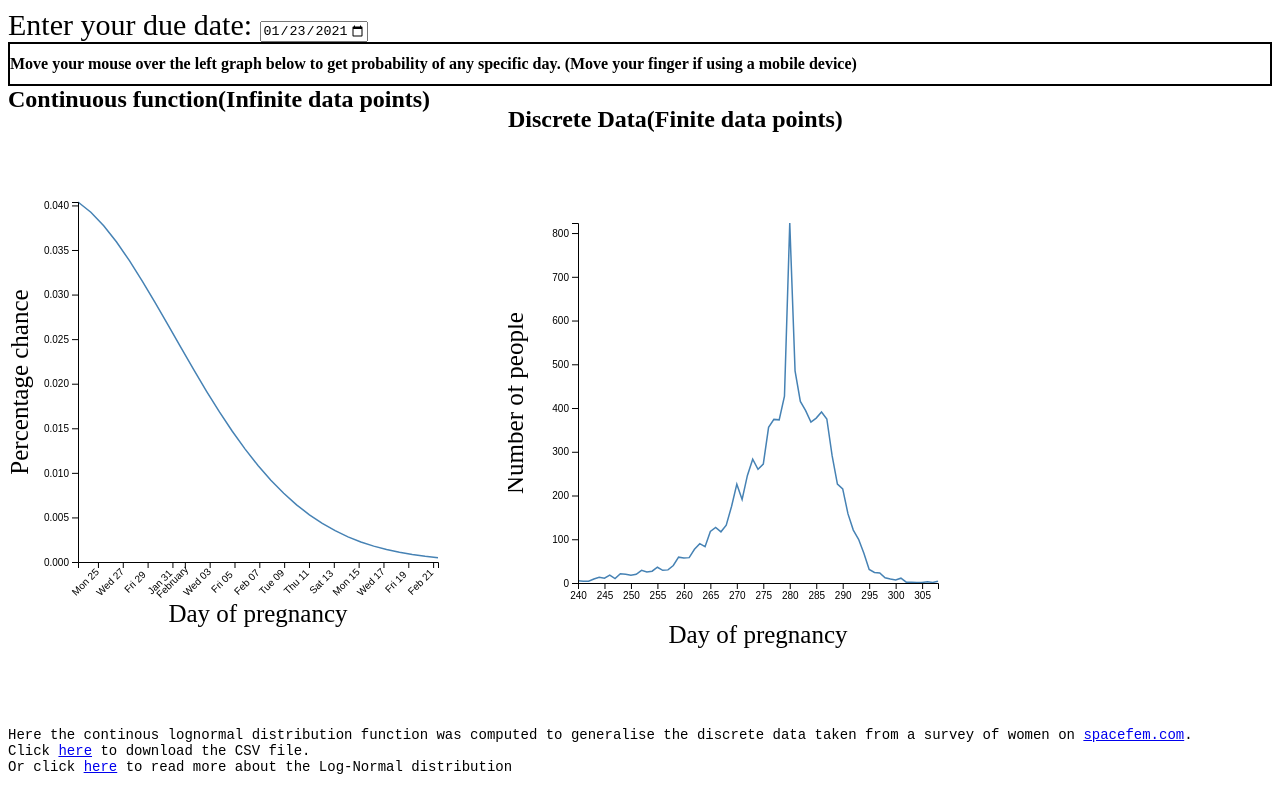
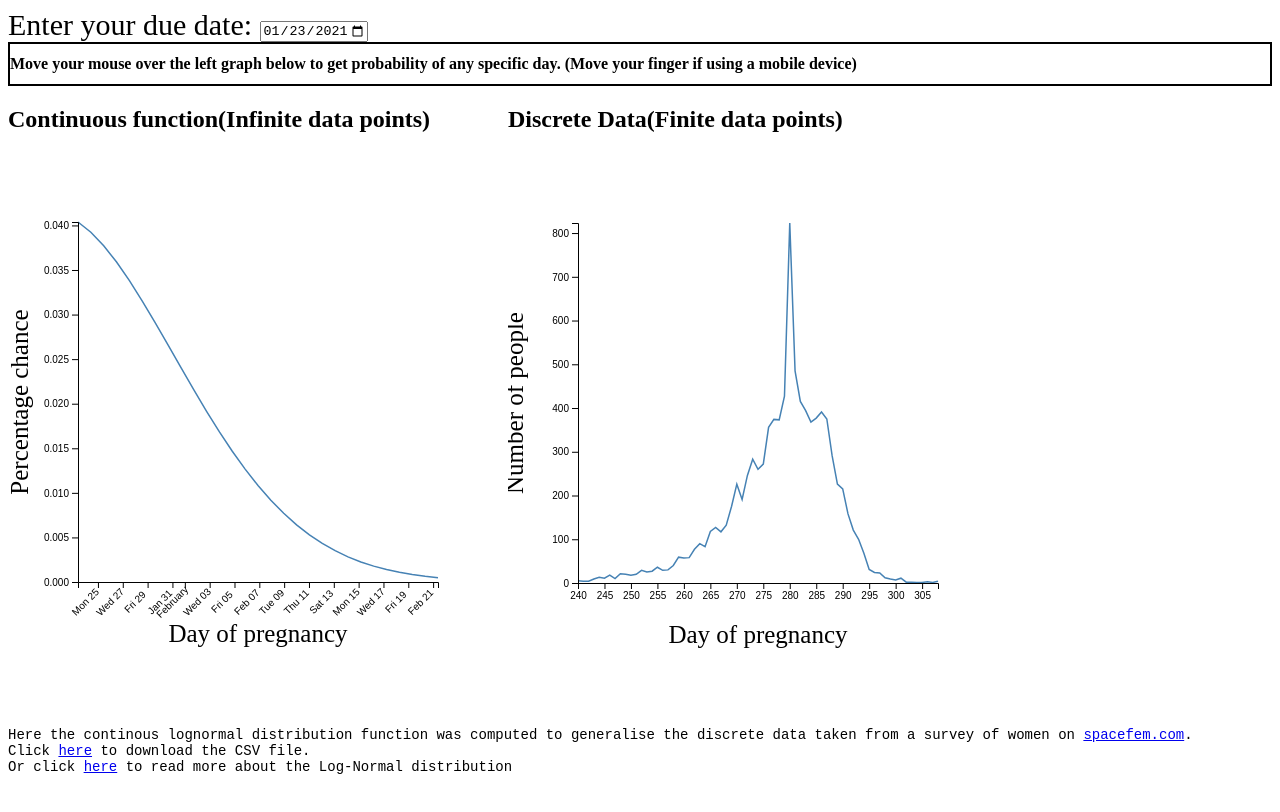
Before and after one commit to mwezn/DueDateVisualizer, a plain HTML site: page index.html in a window 1280 px wide. Shown: the top 812 px of the page. Drawn offline with nearby package versions, Linux system fonts and the light colour scheme.

Commit message:
Update index.html

```diff
--- a/index.html
+++ b/index.html
@@ -30,7 +30,7 @@
    }
    #my_dataviz2 {
      position: relative;
-     bottom: 20px;
+     bottom: 0px;
 
    }
 
@@ -45,6 +45,7 @@
 
     </style>
 <meta charset="utf-8">
+<meta name="viewport" content="width=device-width, initial-scale=1.0">
 </head>
 <script src="https://d3js.org/d3.v4.js"></script>
 <div id="my_dataviz">
```
